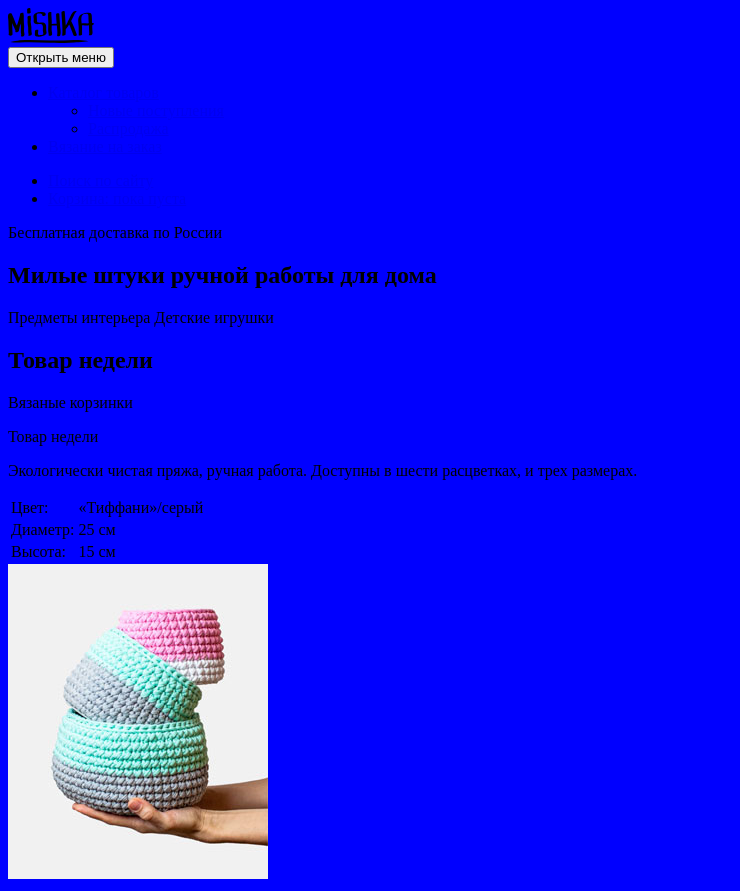
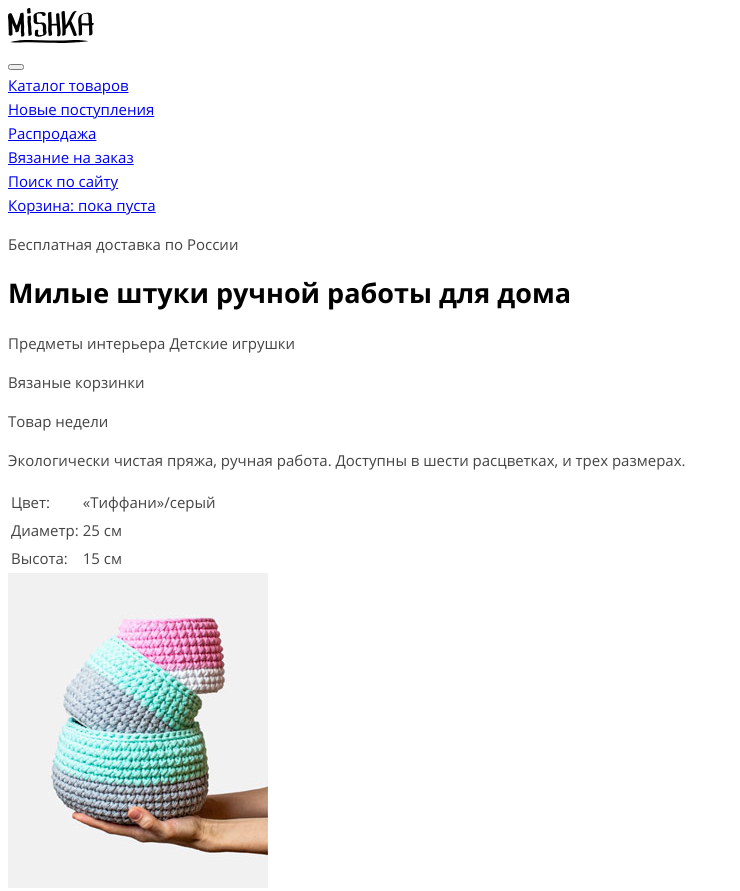
Before and after one commit to catjelli/21691-mishka-22, a website: page source/index.html in a window 1280 px wide. Shown: the top 891 px of the page, without its empty margins (0-740 px from the left). Drawn offline with nearby package versions, Linux system fonts and the light colour scheme; files that its build step writes are made by us from their sources; files whose address does not match are found by name.

Commit message:
Начала стилизацию Index

```diff
--- /dev/null
+++ b/source/less/blocks/index-cover.less
@@ -0,0 +1,7 @@
+.index-cover__title {
+  font-style: normal;
+  font-size: 27px;
+  line-height: 30px;
+  font-weight: 700;
+  color: @black;
+}
--- /dev/null
+++ b/source/less/blocks/main-nav.less
@@ -0,0 +1,5 @@
+.main-nav__list {
+  list-style: none;
+  padding: 0;
+  margin: 0;
+}
--- /dev/null
+++ b/source/less/blocks/site-nav-sub.less
@@ -0,0 +1,14 @@
+.site-nav-sub {
+  padding: 0;
+  margin: 0;
+  list-style: none;
+}
+
+// Добавить класс для ссылок в подменю
+
+.site-nav-sub__link {
+  font-style: normal;
+  font-weight: 700;
+  font-size: 17px;
+  line-height: 24px;
+}
--- /dev/null
+++ b/source/less/global/fonts.less
@@ -0,0 +1,15 @@
+@font-face {
+  font-family: "Open Sans";
+  font-style: normal;
+  font-weight: 400;
+  src:
+    url("source/fonts/opensans.woff2") format("woff2");
+}
+
+@font-face {
+  font-family: "Open Sans";
+  font-style: normal;
+  font-weight: 700;
+  src:
+    url("source/fonts/opensansbold.woff2") format("woff2");
+}
--- /dev/null
+++ b/source/less/global/global.less
@@ -0,0 +1,21 @@
+.visually-hidden {
+  position: absolute;
+  width: 1px;
+  height: 1px;
+  margin: -1px;
+  border: 0;
+  padding: 0;
+  white-space: nowrap;
+  clip-path: inset(100%);
+  clip: rect(0 0 0 0);
+  overflow: hidden;
+}
+
+.page__body {
+  font-style: normal;
+  font-size: 15px;
+  line-height: 24px;
+  font-weight: 400;
+  font-family: "Open Sans", "Arial", sans-serif;
+  color: @medium-grey;
+}
--- a/source/less/variables.less
+++ b/source/less/global/variables.less
@@ -1,5 +1,3 @@
-/* === COLORS === */
-
 @white: #ffffff;
 @black: #000000;
 @medium-grey: #444444;
--- a/source/less/style.less
+++ b/source/less/style.less
@@ -1,3 +1,11 @@
-body {
-  background: blue;
-}
+// Global
+
+@import "global/variables";
+@import "global/global";
+@import "global/fonts";
+
+// Blocks
+
+@import "blocks/index-cover";
+@import "blocks/main-nav";
+@import "blocks/site-nav-sub";
```
